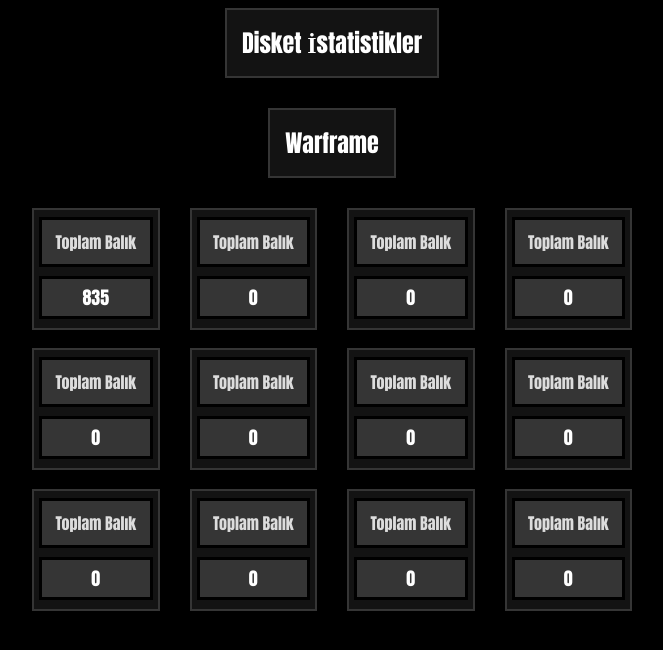
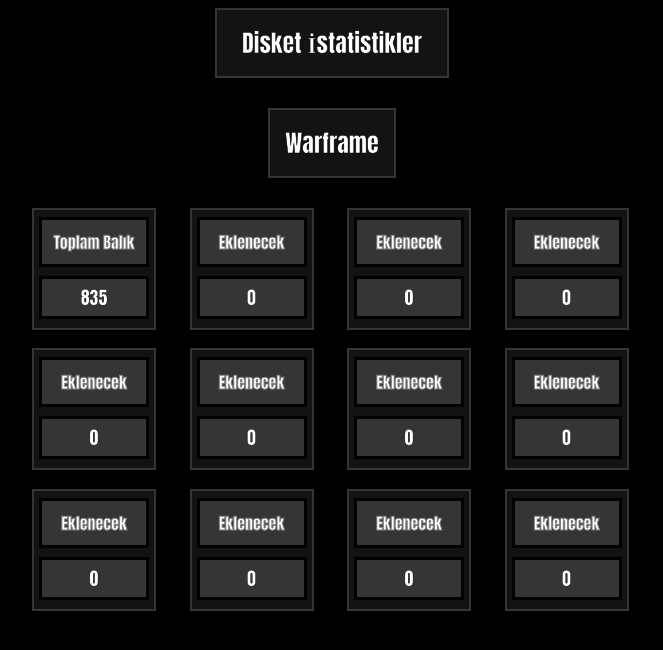
Before and after one commit to DisketQ/DisketQ.github.io, a plain HTML site: page DisketKacBalikTuttu.html in a window 1280 px wide. Shown: the whole page, without its empty margins (308-971 px from the left). Drawn offline with Linux system fonts and the light colour scheme.

Commit message:
Update DisketKacBalikTuttu.html

```diff
--- a/DisketKacBalikTuttu.html
+++ b/DisketKacBalikTuttu.html
@@ -3,29 +3,33 @@
 <meta charset="utf-8">
 <style>
     .lowSaturationText {
-        color: #dddddd;
+        color: white;
         font-family: Impact,serif;
         padding: 10px 5px 10px 5px;
         border-color: black;
         border-width: 3px;
         border-style: solid;
+        -webkit-text-stroke-color: gray;
+        -webkit-text-stroke-width: medium;
     }
 
     .medSaturationText {
-        color: #ffffff;
+        color: white;
         font-family: Impact,serif;
         font-size: large;
         padding: 5px;
         border-color: black;
         border-width: 3px;
         border-style: solid;
+        -webkit-text-stroke-color: black;
+        -webkit-text-stroke-width: thin;
     }
 
     .mainDiv {
-        background-color: black;
+        background-color: transparent;
         display: grid;
         grid-template-columns: auto auto auto auto;
-        grid-template-rows: auto;
+        grid-template-rows: auto auto auto auto;
         column-gap: 5%;
         row-gap: 5%;
         padding: 10px;
@@ -40,24 +44,25 @@
         border-style: solid;
         border-width: 2px;
         border-color: #353535;
+        max-width: 120px;
+        min-width: 115px;
+
     }
 
     .bottomDiv {
         background-color: #353535;
         text-align: center;
-        max-width: 120px;
-        min-width: 70px;
         margin: -9px 5px;
     }
 </style>
 
 <body style="background: black">
 
-<div class="midDiv" style="margin: auto auto 30px;">
-    <h1 class="medSaturationText" style= "border-width: 0; font-size: x-large; text-align: center; margin: 10px">Disket İstatistikler</h1>
+<div class="midDiv"  style="margin: auto auto 30px;">
+    <h1 class="medSaturationText" style=  " min-width: 200px;  -webkit-text-stroke-color: black; -webkit-text-stroke-width: thin; border-width: 0; font-size: x-large; text-align: center; margin: 10px">Disket İstatistikler</h1>
 </div>
 <div class="midDiv" style=" margin: auto auto 20px">
-    <h1 class="medSaturationText" style="border-width: 0; font-size: x-large; text-align: center; margin: 10px">Warframe</h1>
+    <h1 class="medSaturationText" style=" -webkit-text-stroke-color: black; -webkit-text-stroke-width: thin; border-width: 0; font-size: x-large; text-align: center; margin: 10px">Warframe</h1>
 </div>
 
 <div class="mainDiv">
@@ -74,7 +79,7 @@
     <div class="midDiv">
         <div class="bottomDiv">
             <p class="lowSaturationText">
-                Toplam Balık
+                Eklenecek
             </p>
         </div>
         <div class="bottomDiv">
@@ -84,7 +89,7 @@
     <div class="midDiv">
         <div class="bottomDiv">
             <p class="lowSaturationText">
-                Toplam Balık
+                Eklenecek
             </p>
         </div>
         <div class="bottomDiv">
@@ -94,7 +99,7 @@
     <div class="midDiv">
         <div class="bottomDiv">
             <p class="lowSaturationText">
-                Toplam Balık
+                Eklenecek
             </p>
         </div>
         <div class="bottomDiv">
@@ -104,7 +109,7 @@
     <div class="midDiv">
         <div class="bottomDiv">
             <p class="lowSaturationText">
-                Toplam Balık
+                Eklenecek
             </p>
         </div>
         <div class="bottomDiv">
@@ -114,7 +119,7 @@
     <div class="midDiv">
         <div class="bottomDiv">
             <p class="lowSaturationText">
-                Toplam Balık
+                Eklenecek
             </p>
         </div>
         <div class="bottomDiv">
@@ -124,7 +129,7 @@
     <div class="midDiv">
         <div class="bottomDiv">
             <p class="lowSaturationText">
-                Toplam Balık
+                Eklenecek
             </p>
         </div>
         <div class="bottomDiv">
@@ -134,7 +139,7 @@
     <div class="midDiv">
         <div class="bottomDiv">
             <p class="lowSaturationText">
-                Toplam Balık
+                Eklenecek
             </p>
         </div>
         <div class="bottomDiv">
@@ -145,7 +150,7 @@
     <div class="midDiv">
         <div class="bottomDiv">
             <p class="lowSaturationText">
-                Toplam Balık
+                Eklenecek
             </p>
         </div>
         <div class="bottomDiv">
@@ -155,7 +160,7 @@
     <div class="midDiv">
         <div class="bottomDiv">
             <p class="lowSaturationText">
-                Toplam Balık
+                Eklenecek
             </p>
         </div>
         <div class="bottomDiv">
@@ -165,7 +170,7 @@
     <div class="midDiv">
         <div class="bottomDiv">
             <p class="lowSaturationText">
-                Toplam Balık
+                Eklenecek
             </p>
         </div>
         <div class="bottomDiv">
@@ -175,7 +180,7 @@
     <div class="midDiv">
         <div class="bottomDiv">
             <p class="lowSaturationText">
-                Toplam Balık
+                Eklenecek
             </p>
         </div>
         <div class="bottomDiv">
```
